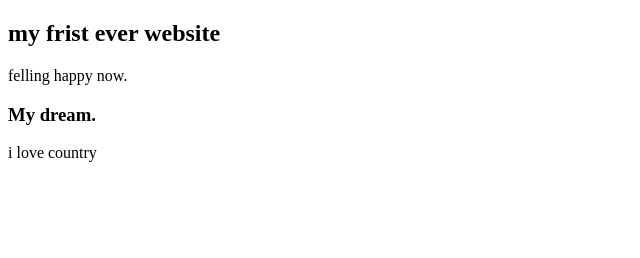
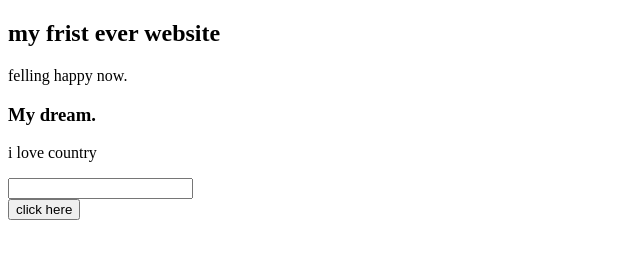
Before and after one commit to mainul786/my-frist-website, a plain HTML site: page index.html in a window 1280 px wide. Shown: the whole page, without its empty margins (0-640 px from the left). Drawn offline with Linux system fonts and the light colour scheme.

Commit message:
added sucefully

```diff
--- a/index.html
+++ b/index.html
@@ -10,5 +10,7 @@
     <p>felling happy now.</p>
     <h3>My dream.</h3>
     <p> i love country</p>
+    <input type="text"><br>
+    <button>click here</button>
 </body>
 </html>
```
